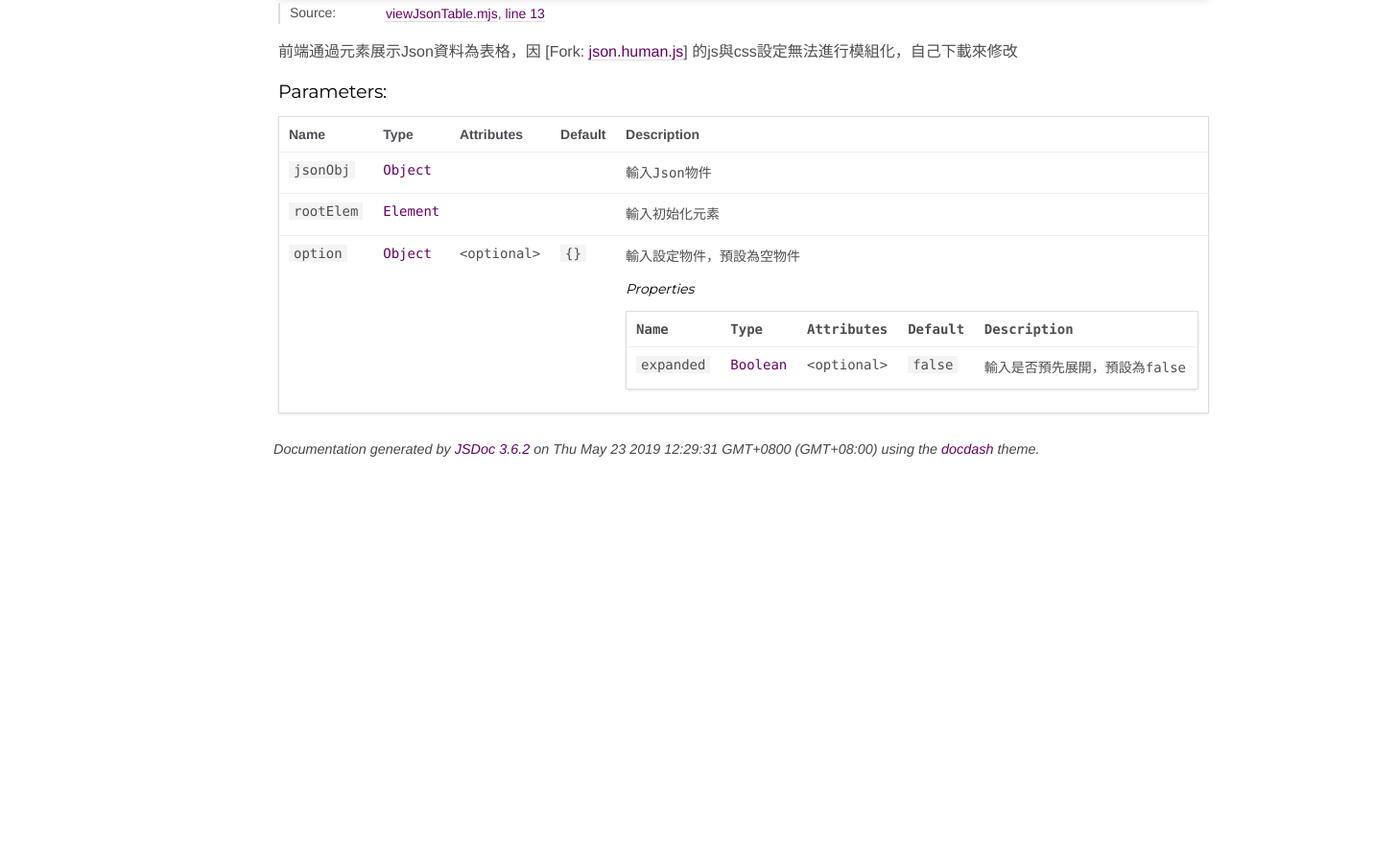
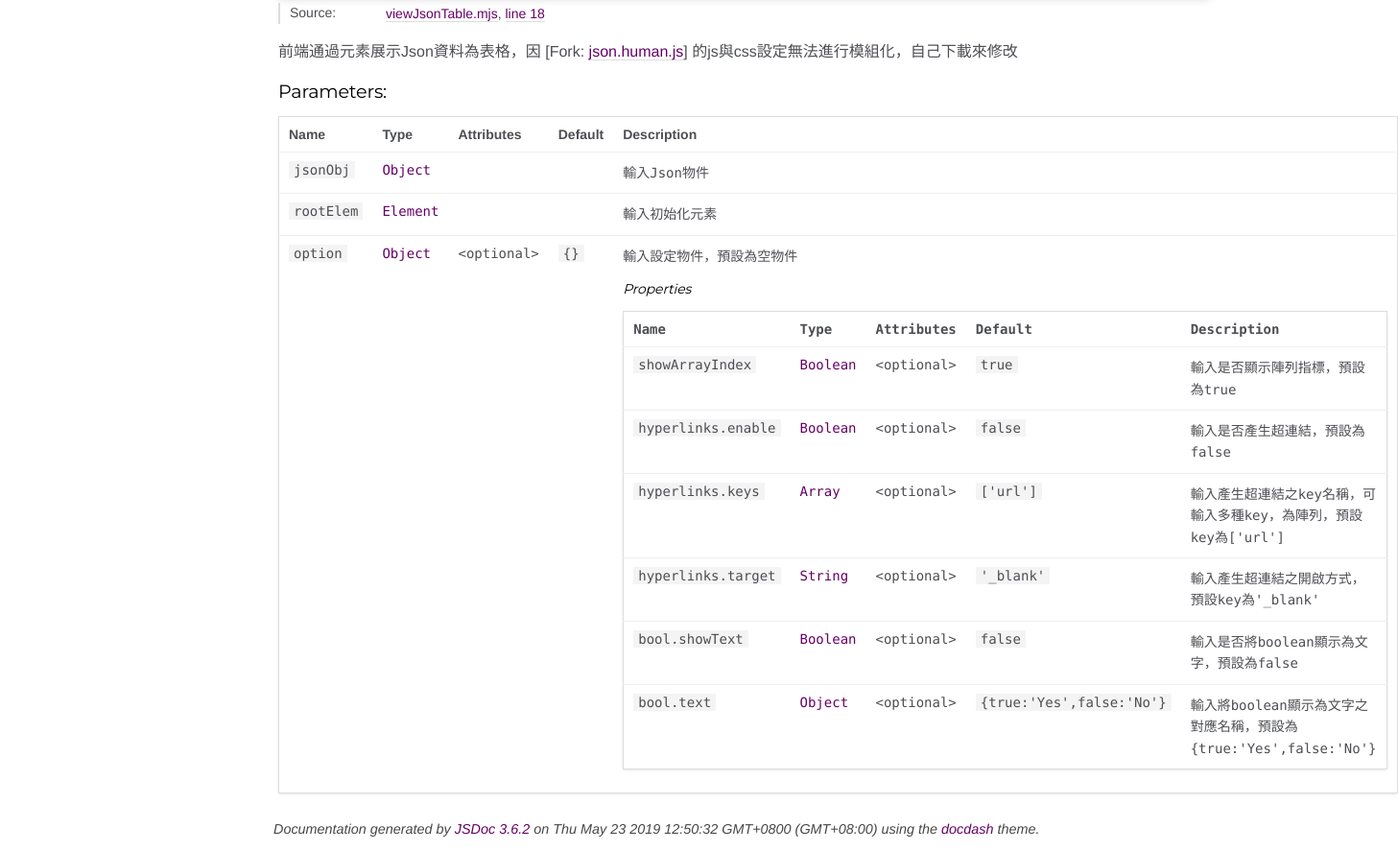
Before and after one commit to yuda-lyu/w-jsonview-table, a website: page docs/global.html in a window 1280 px wide. Shown: the part 256-1143 px from the top of the page at 96% size, 1457 px wide, since content can reach past the window. Before the commit the page ends 800 px from the top, so only its background shows below. Drawn offline with Linux system fonts and the light colour scheme.

Commit message:
first upload

```diff
--- a/docs/global.html
+++ b/docs/global.html
@@ -136,7 +136,7 @@
 
     <dt class="tag-source">Source:</dt>
     <dd class="tag-source"><ul class="dummy"><li>
-        <a href="viewJsonTable.mjs.html">viewJsonTable.mjs</a>, <a href="viewJsonTable.mjs.html#line13">line 13</a>
+        <a href="viewJsonTable.mjs.html">viewJsonTable.mjs</a>, <a href="viewJsonTable.mjs.html#line18">line 18</a>
     </li></ul></dd>
 
 
@@ -350,7 +350,46 @@
 
         <tr>
 
-                <td class="name"><code>expanded</code></td>
+                <td class="name"><code>showArrayIndex</code></td>
+
+
+            <td class="type">
+
+
+<span class="param-type">Boolean</span>
+
+
+
+            </td>
+
+
+                <td class="attributes">
+
+                    &lt;optional><br>
+
+
+
+
+
+                </td>
+
+
+
+                <td class="default">
+
+                    <code>true</code>
+
+                </td>
+
+
+            <td class="description last"><p>輸入是否顯示陣列指標，預設為true</p></td>
+        </tr>
+
+
+
+        <tr>
+
+                <td class="name"><code>hyperlinks.enable</code></td>
 
 
             <td class="type">
@@ -382,7 +421,163 @@
                 </td>
 
 
-            <td class="description last"><p>輸入是否預先展開，預設為false</p></td>
+            <td class="description last"><p>輸入是否產生超連結，預設為false</p></td>
+        </tr>
+
+
+
+        <tr>
+
+                <td class="name"><code>hyperlinks.keys</code></td>
+
+
+            <td class="type">
+
+
+<span class="param-type">Array</span>
+
+
+
+            </td>
+
+
+                <td class="attributes">
+
+                    &lt;optional><br>
+
+
+
+
+
+                </td>
+
+
+
+                <td class="default">
+
+                    <code>['url']</code>
+
+                </td>
+
+
+            <td class="description last"><p>輸入產生超連結之key名稱，可輸入多種key，為陣列，預設key為['url']</p></td>
+        </tr>
+
+
+
+        <tr>
+
+                <td class="name"><code>hyperlinks.target</code></td>
+
+
+            <td class="type">
+
+
+<span class="param-type">String</span>
+
+
+
+            </td>
+
+
+                <td class="attributes">
+
+                    &lt;optional><br>
+
+
+
+
+
+                </td>
+
+
+
+                <td class="default">
+
+                    <code>'_blank'</code>
+
+                </td>
+
+
+            <td class="description last"><p>輸入產生超連結之開啟方式，預設key為'_blank'</p></td>
+        </tr>
+
+
+
+        <tr>
+
+                <td class="name"><code>bool.showText</code></td>
+
+
+            <td class="type">
+
+
+<span class="param-type">Boolean</span>
+
+
+
+            </td>
+
+
+                <td class="attributes">
+
+                    &lt;optional><br>
+
+
+
+
+
+                </td>
+
+
+
+                <td class="default">
+
+                    <code>false</code>
+
+                </td>
+
+
+            <td class="description last"><p>輸入是否將boolean顯示為文字，預設為false</p></td>
+        </tr>
+
+
+
+        <tr>
+
+                <td class="name"><code>bool.text</code></td>
+
+
+            <td class="type">
+
+
+<span class="param-type">Object</span>
+
+
+
+            </td>
+
+
+                <td class="attributes">
+
+                    &lt;optional><br>
+
+
+
+
+
+                </td>
+
+
+
+                <td class="default">
+
+                    <code>{true:'Yes',false:'No'}</code>
+
+                </td>
+
+
+            <td class="description last"><p>輸入將boolean顯示為文字之對應名稱，預設為{true:'Yes',false:'No'}</p></td>
         </tr>
 
 
@@ -434,7 +629,7 @@
 <br class="clear">
 
 <footer>
-    Documentation generated by <a href="https://github.com/jsdoc3/jsdoc">JSDoc 3.6.2</a> on Thu May 23 2019 12:29:31 GMT+0800 (GMT+08:00) using the <a href="https://github.com/clenemt/docdash">docdash</a> theme.
+    Documentation generated by <a href="https://github.com/jsdoc3/jsdoc">JSDoc 3.6.2</a> on Thu May 23 2019 12:50:32 GMT+0800 (GMT+08:00) using the <a href="https://github.com/clenemt/docdash">docdash</a> theme.
 </footer>
 
 <script>prettyPrint();</script>
```
Also changed, not shown: docs/examples/ex-small.html (+3 -3 lines), docs/index.html (+1 -1 lines), docs/viewJsonTable.mjs.html (+8 -41 lines), examples/ex-small.html (+3 -3 lines), src/viewJsonTable.mjs (+7 -40 lines), dist/w-jsonview-table.umd.js, 1 other file.
